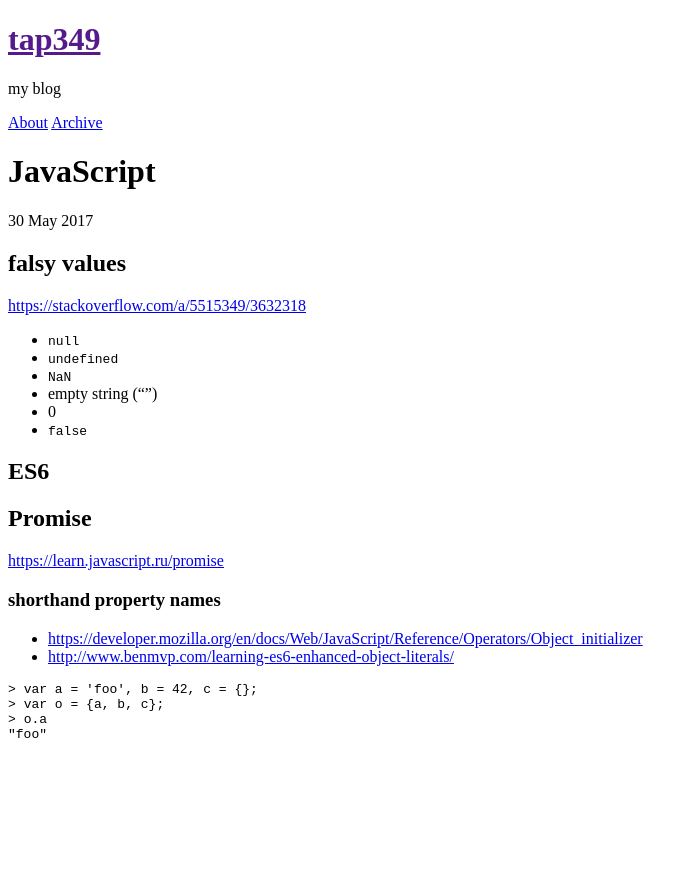
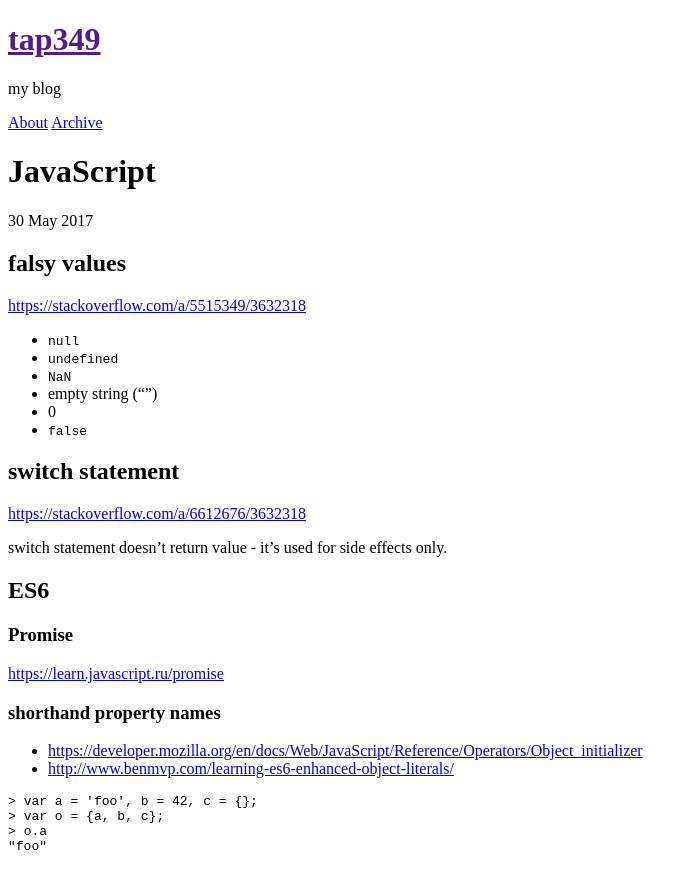
Before and after one commit to tap349/tap349.github.io, a Jekyll site: the page built from _posts/2017-05-30-javascript.md, in a window 1280 px wide. Shown: the top 889 px of the page, without its empty margins (0-698 px from the left). Built offline with Jekyll 4.4.1, drawn with Linux system fonts in a browser that asks for light colours.

Commit message:
update 2017-06-01_17:16:46

```diff
--- a/_posts/2017-05-30-javascript.md
+++ b/_posts/2017-05-30-javascript.md
@@ -19,9 +19,15 @@ categories: [js]
 - 0
 - `false`
 
+## switch statement
+
+<https://stackoverflow.com/a/6612676/3632318>
+
+switch statement doesn't return value - it's used for side effects only.
+
 ## ES6
 
-## Promise
+### Promise
 
 <https://learn.javascript.ru/promise>
 
```
